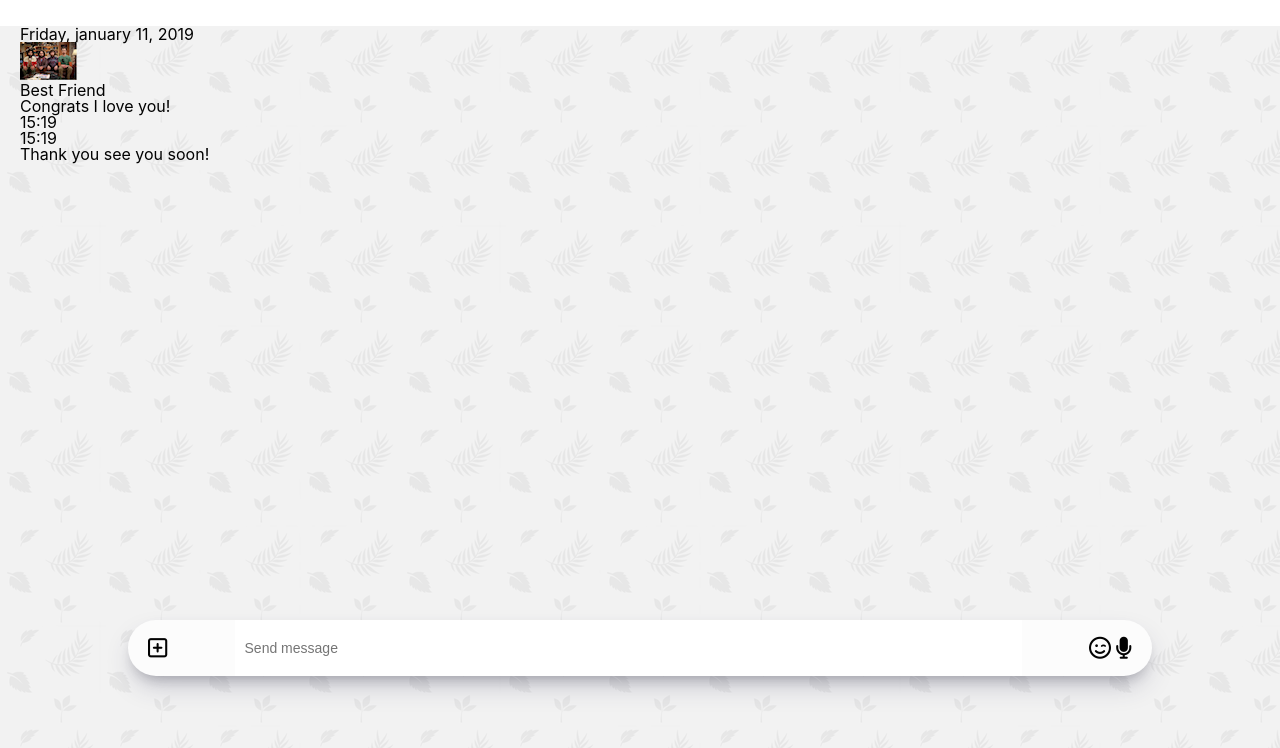
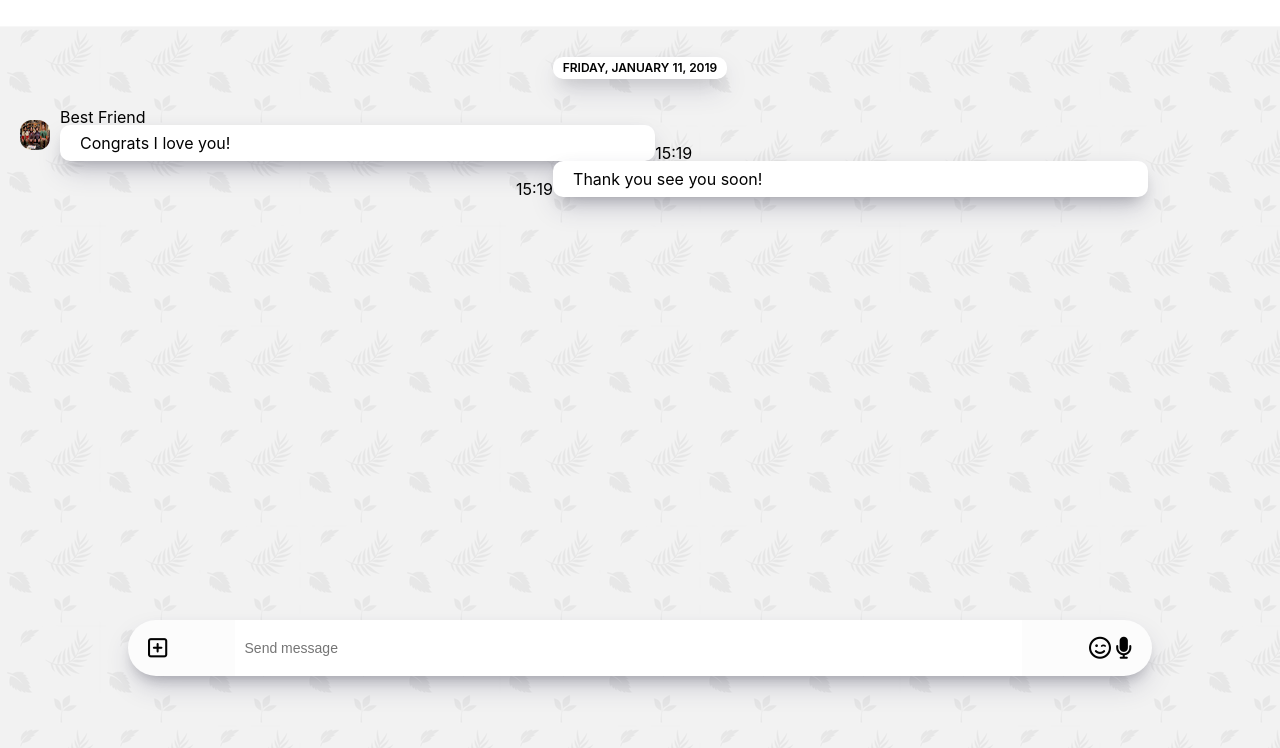
Before and after one commit to yesky85/kakao-clone, a plain HTML site: page chat.html in a window 1280 px wide. Shown: the part 74-822 px from the top of the page. Drawn offline with Linux system fonts and the light colour scheme.

Commit message:
Add Chats Screen part Two

```diff
--- a/chat.html
+++ b/chat.html
@@ -38,7 +38,7 @@
         </span>
       </div>
     </header>
-    <main class="chat">
+    <main class="chat-screen">
       <ul class="chat__messages">
         <span class="chat__timestamp">Friday, january 11, 2019</span>
         <li class="incoming-message message">
@@ -49,7 +49,7 @@
           </div>
           <span class="message__timestamp">15:19</span>
         </li>
-        <li class="incoming-message message">
+        <li class="sent-message message">
           <span class="message__timestamp">15:19</span>
           <div class="message__content">
             <div class="message__bubble">Thank you see you soon!</div>
--- a/css/chat.css
+++ b/css/chat.css
@@ -8,7 +8,7 @@
   padding: 0 20px;
 }
 
-.chat {
+.chat-screen {
   background-image: url('../images/chatBg.png');
   height: 100vh;
 }
@@ -45,3 +45,66 @@
   outline: none;
   font-size: 14px;
 }
+
+.chat-screen .chat__messages {
+  border-top: 1px solid #f7f7f7;
+  display: flex;
+  flex-direction: column;
+  align-items: center;
+  padding: 0 20px;
+  padding-top: 30px;
+}
+
+.chat__messages .chat__timestamp {
+  background-color: white;
+  font-size: 12px;
+  padding: 5px 10px;
+  border-radius: 10px;
+  margin-bottom: 30px;
+  box-shadow: 0 13px 27px -5px rgba(50, 50, 93, 0.25),
+    0 8px 16px -8px rgba(0, 0, 0, 0.3), 0 -6px 16px -6px rgba(0, 0, 0, 0.025);
+  text-transform: uppercase;
+  font-weight: 600;
+}
+
+.chat__messages .incoming-message {
+  display: flex;
+  align-items: center;
+  align-self: flex-start;
+  width: 60%;
+}
+
+.chat__messages .sent-message {
+  display: flex;
+  align-items: center;
+  align-self: flex-end;
+  width: 60%;
+}
+
+.incoming-message .message__content {
+  width: 80%;
+}
+
+.incoming-message .message__avatar {
+  width: 30px;
+  height: 30px;
+  border-radius: 40%;
+  margin-right: 10px;
+}
+
+.incoming-message .message__timestamp,
+.sent-message .message__timestamp {
+  align-self: flex-end;
+}
+
+.sent-message .message__content {
+  width: 80%;
+}
+
+.message .message__bubble {
+  background-color: white;
+  padding: 10px 20px;
+  border-radius: 10px;
+  box-shadow: 0 13px 27px -5px rgba(50, 50, 93, 0.25),
+    0 8px 16px -8px rgba(0, 0, 0, 0.3), 0 -6px 16px -6px rgba(0, 0, 0, 0.025);
+}
```
